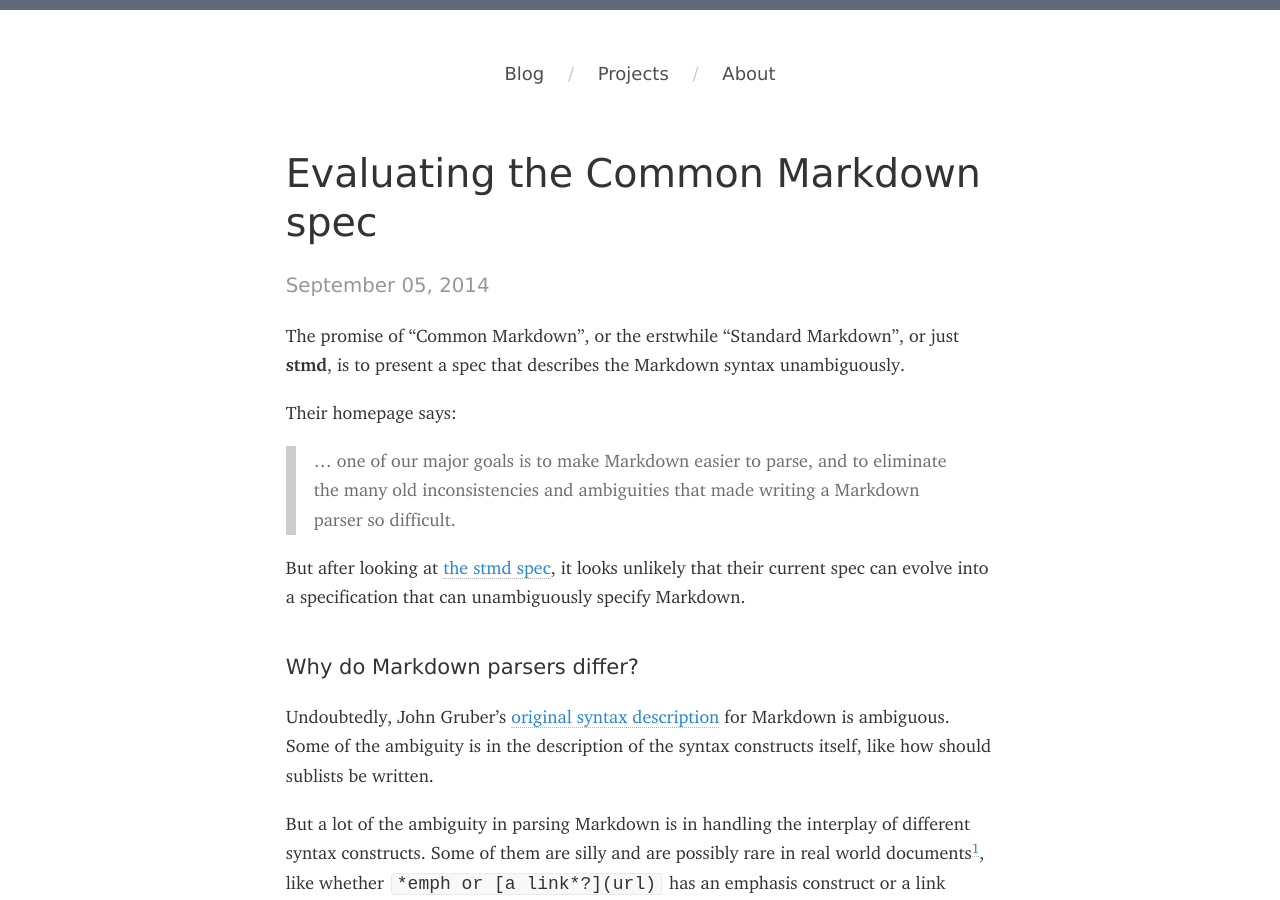
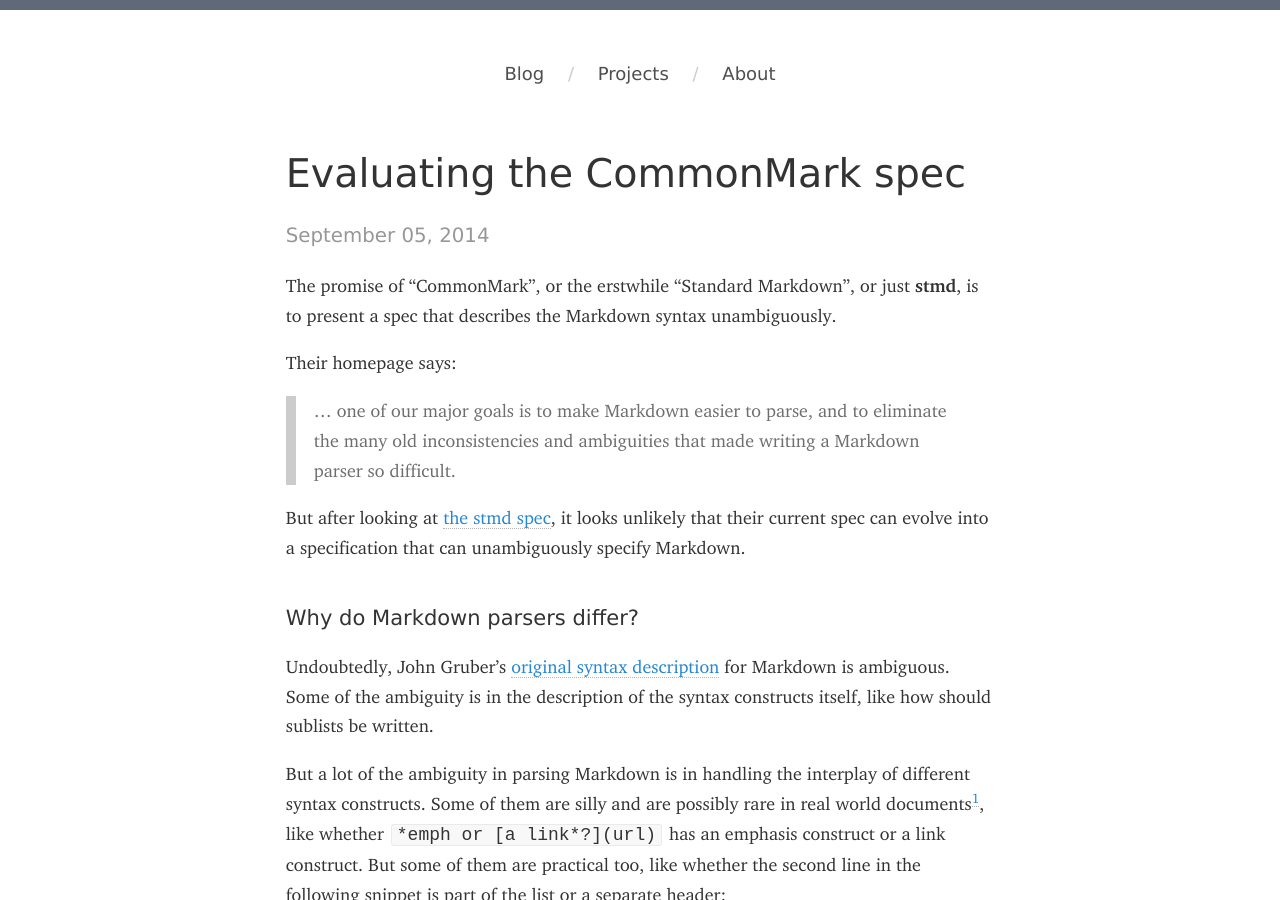
Before and after one commit to roop/roop.github.io, a Jekyll site: the page built from _posts/2014-09-05-eval-stmd.md, in a window 1280 px wide and 900 px high. Built offline with Jekyll 4.4.1, drawn with Linux system fonts in a browser that asks for light colours; some web fonts are replaced; some of the changed text lies outside the part shown.

Commit message:
Fix 'Evaluating the CommonMark spec'

```diff
--- a/_posts/2014-09-05-eval-stmd.md
+++ b/_posts/2014-09-05-eval-stmd.md
@@ -1,13 +1,14 @@
 ---
 layout: post
-title: "Evaluating the Common Markdown spec"
+title: "Evaluating the CommonMark spec"
 description: "A critical look at John MacFarlane's stmd spec for
              Markdown"
 category: posts
 readthisnext: /posts/2014/markdown-cfg
+postscript: "This post started with a [HN conversation](https://news.ycombinator.com/item?id=8267039) with John MacFarlane (primary author of CommonMark) and forms the basis of [this post](http://talk.commonmark.org/t/571) in the CommonMark forum."
 ---
 
-The promise of "Common Markdown", or the erstwhile "Standard Markdown",
+The promise of "CommonMark", or the erstwhile "Standard Markdown",
 or just **stmd**, is to present a spec that describes the Markdown
 syntax unambiguously.
 
```
